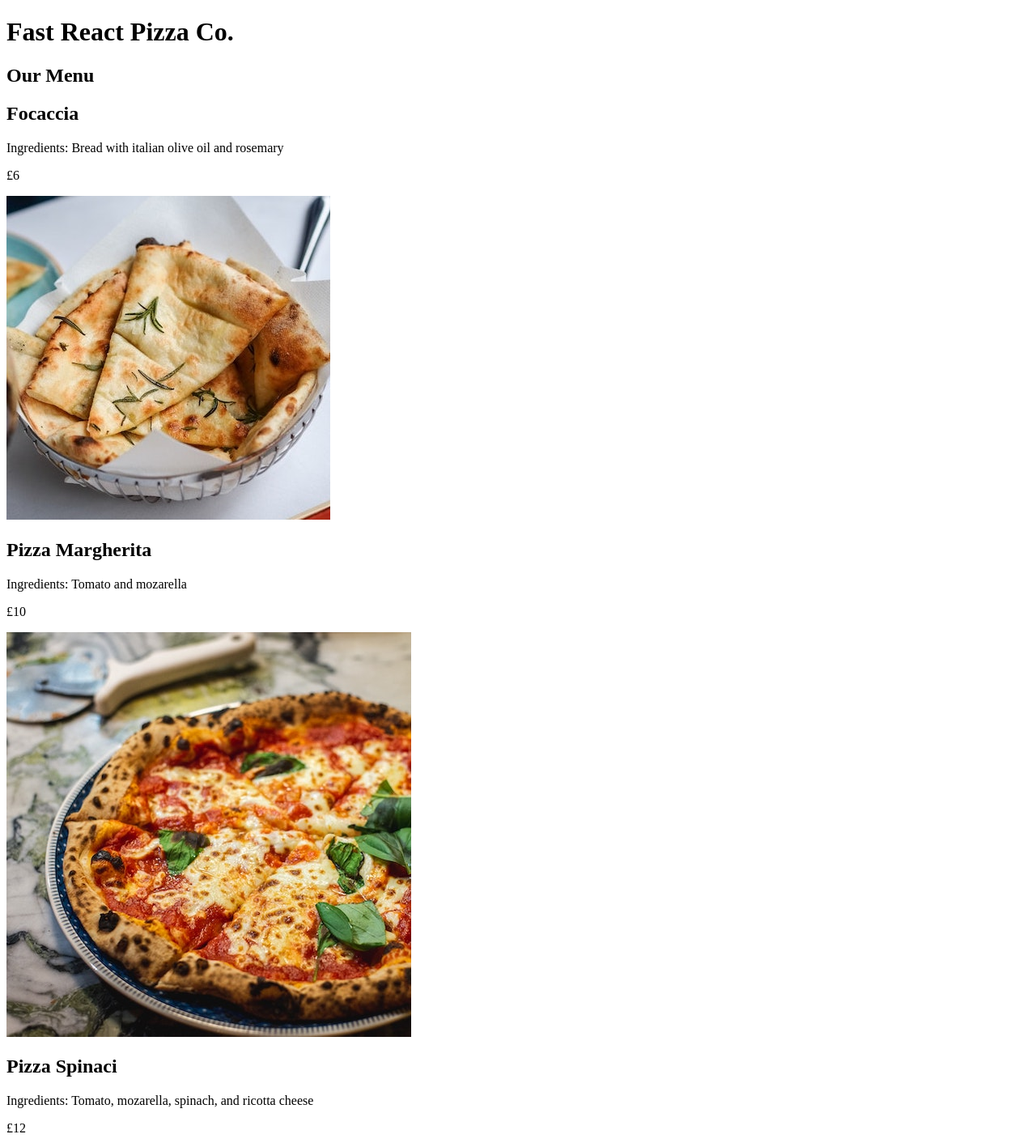
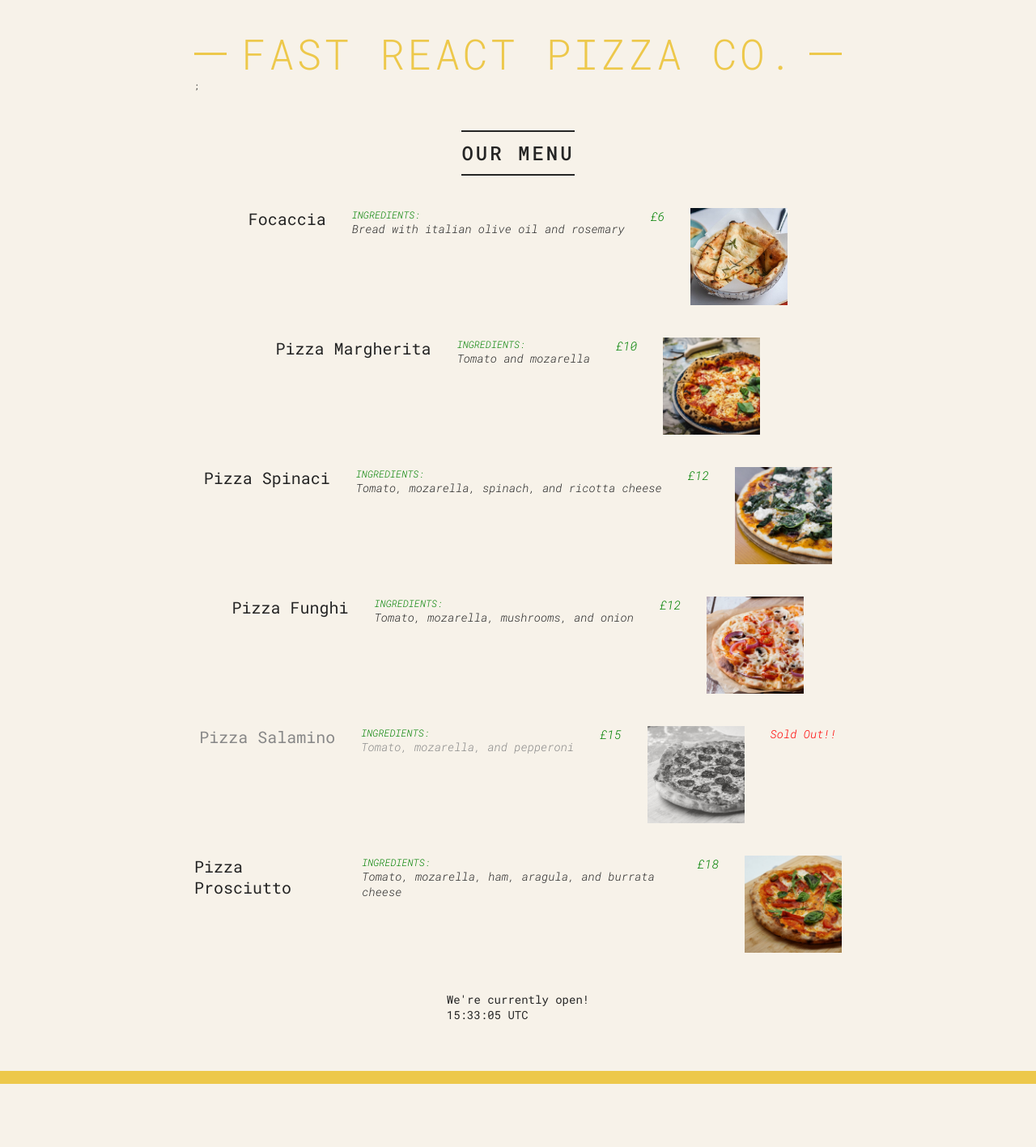
Before and after one commit to IsabelTizon/pizzaMenuVite, a React (Vite) app: page / in a window 1280 px wide. Shown: the top 1417 px of the page at 81% size. After the commit the page ends 1339 px from the top, so only its background shows below. Built offline with nearby package versions, Linux system fonts and the light colour scheme.

Commit message:
index.css added to the main.jsx

```diff
--- a/src/index.css
+++ b/src/index.css
@@ -1,4 +1,4 @@
-@import url('https://fonts.googleapis.com/css2?family=Roboto+Mono:ital,wght@0,300;0,400;0,500;1,300&display=swap');
+@import url("https://fonts.googleapis.com/css2?family=Roboto+Mono:ital,wght@0,300;0,400;0,500;1,300&display=swap");
 
 * {
 	margin: 0;
@@ -11,7 +11,7 @@ html {
 }
 
 body {
-  font-family: 'Roboto Mono', sans-serif;
+	font-family: "Roboto Mono", sans-serif;
 	color: #252525;
 	font-weight: 400;
 	background-color: #f7f2e9;
@@ -55,9 +55,9 @@ body {
 .header h1::before,
 .header h1::after {
 	display: block;
-  content: '';
+	content: "";
 	height: 3px;
-  width: 12rem;
+	width: 4rem;
 	background-color: #edc84b;
 	position: absolute;
 	top: calc(50% - 1px);
--- a/src/main.jsx
+++ b/src/main.jsx
@@ -2,45 +2,61 @@ import React from "react";
 import ReactDOM from "react-dom/client";
 import { v4 as uuidv4 } from "uuid";
 import pizzaData from "../public/data";
+import "./index.css";
 
+// COMPONENTS STRUCTURE ADDED TO APP COMPONENT
 function App() {
 	return (
-		<>
+		<div className="container">
 			<Header />
 			<Menu />
 			<Footer />
-		</>
+		</div>
 	);
 }
-
+// COMPONENTS STRUCTURE: header, menu, footer
 function Header() {
-	return <h1>Fast React Pizza Co.</h1>;
+	return (
+		<header className="header">
+			<h1>Fast React Pizza Co.</h1>;
+		</header>
+	);
 }
 function Menu() {
 	return (
-		<>
+		<main className="menu">
 			<h2>Our Menu</h2>
 			{updatedPizzaData.map((pizza) => (
 				// Props spread operator ({...pizza})
 				<Pizza key={pizza.id} {...pizza} />
 			))}
-		</>
+		</main>
 	);
 }
 function Footer() {
-	//
-	// return React.createElement(
-	// 	"footer",
-	// 	null,
-	// 	"We're currently open!"
-	// );
+	const hour = new Date().getHours();
+	console.log(hour);
+	const isOpen = hour >= 12 && hour <= 20.3;
+	console.log(isOpen);
+
 	return (
-		<footer>
-			{new Date().toLocaleTimeString()}.We're currently
-			open!
+		<footer className="footer">
+			<p>
+				{isOpen
+					? "We're currently open!"
+					: "Sorry, We're closed!"}
+			</p>
+			{/* new Date().toLocaleTimeString(): a date method that returns a string with the time formatted according to the user's locale settings. */}
+			<p>
+				{new Date().toLocaleTimeString("es-ES", {
+					timeZoneName: "short",
+				})}
+			</p>
 		</footer>
 	);
 }
+
+// PIZZA COMPONENT
 const Pizza = ({
 	name,
 	ingredients,
@@ -48,15 +64,32 @@ const Pizza = ({
 	photoName,
 	soldOut,
 }) => {
+	{
+		/* Internal css for the price */
+	}
+	const priceStyle = { color: "green", fontSize: "1.5rem" };
 	return (
 		<>
 			<div className={`pizza ${soldOut ? "sold-out" : ""}`}>
 				{/* Ternary Operator
 				Si soldOut es true, agrega "sold-out" como clase.
 				Si soldOut es false, no agrega nada (""). */}
-				<h2>{name}</h2>
-				<p>Ingredients: {ingredients}</p>
-				<p>£{price}</p>
+				<h3>{name}</h3>
+				<p>
+					{/* Inline css in React */}
+					<span
+						style={{
+							color: "green",
+							fontSize: "1.2rem",
+							textTransform: "uppercase",
+						}}
+					>
+						Ingredients:
+					</span>
+					{ingredients}
+				</p>
+				{/* Internal css in React */}
+				<p style={priceStyle}>£{price}</p>
 				<img src={photoName} alt="photo picture" />
 				{/* short-circuiting
 				Si soldOut es true, renderiza el <p>.
@@ -69,17 +102,18 @@ const Pizza = ({
 	);
 };
 
-// Create a new array (updatedPizzaData) where each pizza is assigned a unique id using uuid after the uuid package was installed
+// NEW ARRAY (updatedPizzaData) where each pizza is assigned a unique id using uuid after the uuid package was installed
 const updatedPizzaData = pizzaData.map((pizza) => ({
 	// the spread operator ws used to copy all properties from each pizza object in pizzaData into the new object in updatedPizzaData
 	...pizza,
 	// if the pizza already has an id property, keep it; otherwise generate a new one using uuidv4()
 	id: pizza.id || uuidv4(),
 }));
-
+// ROOT: where the entire app is rendered in  the DOM
 const root = ReactDOM.createRoot(
 	document.getElementById("root")
 );
+// RENDER
 root.render(
 	<React.StrictMode>
 		<App />
```
Lines whose indentation alone changed are shown as unchanged.
